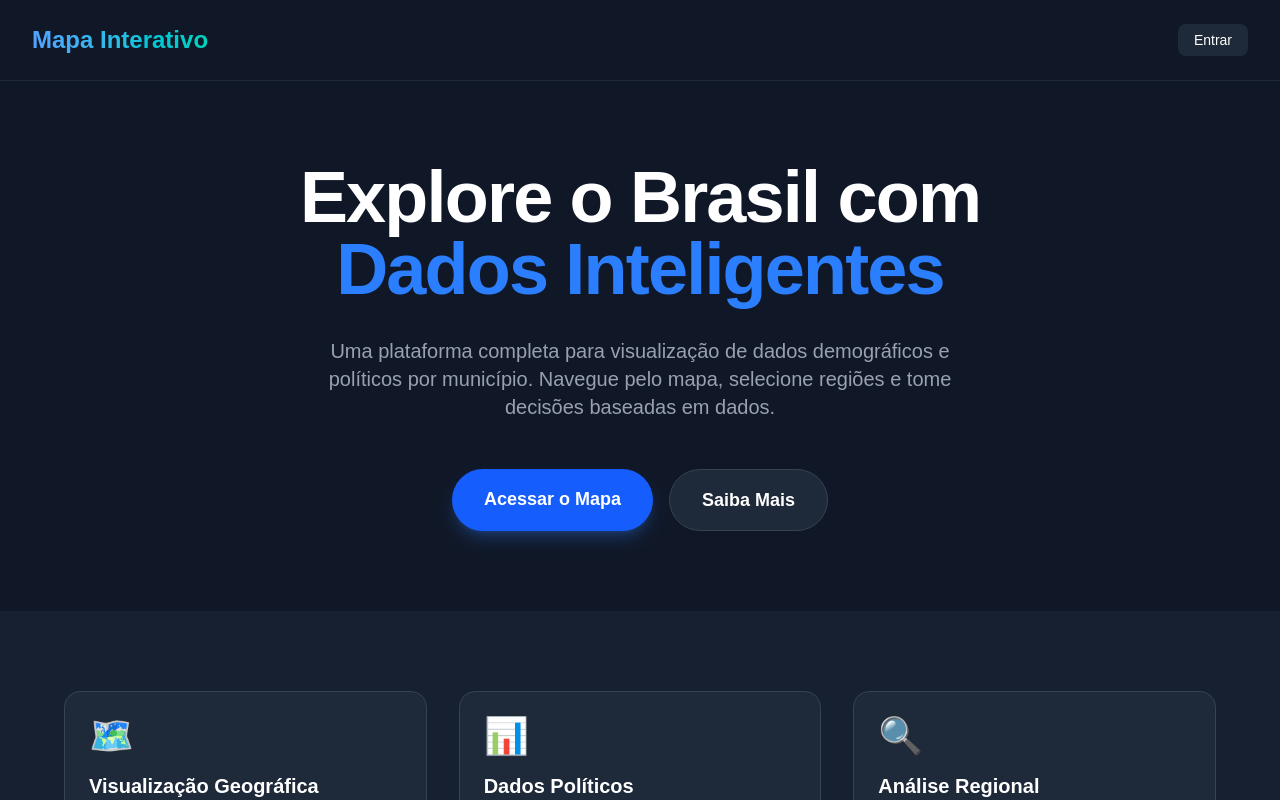
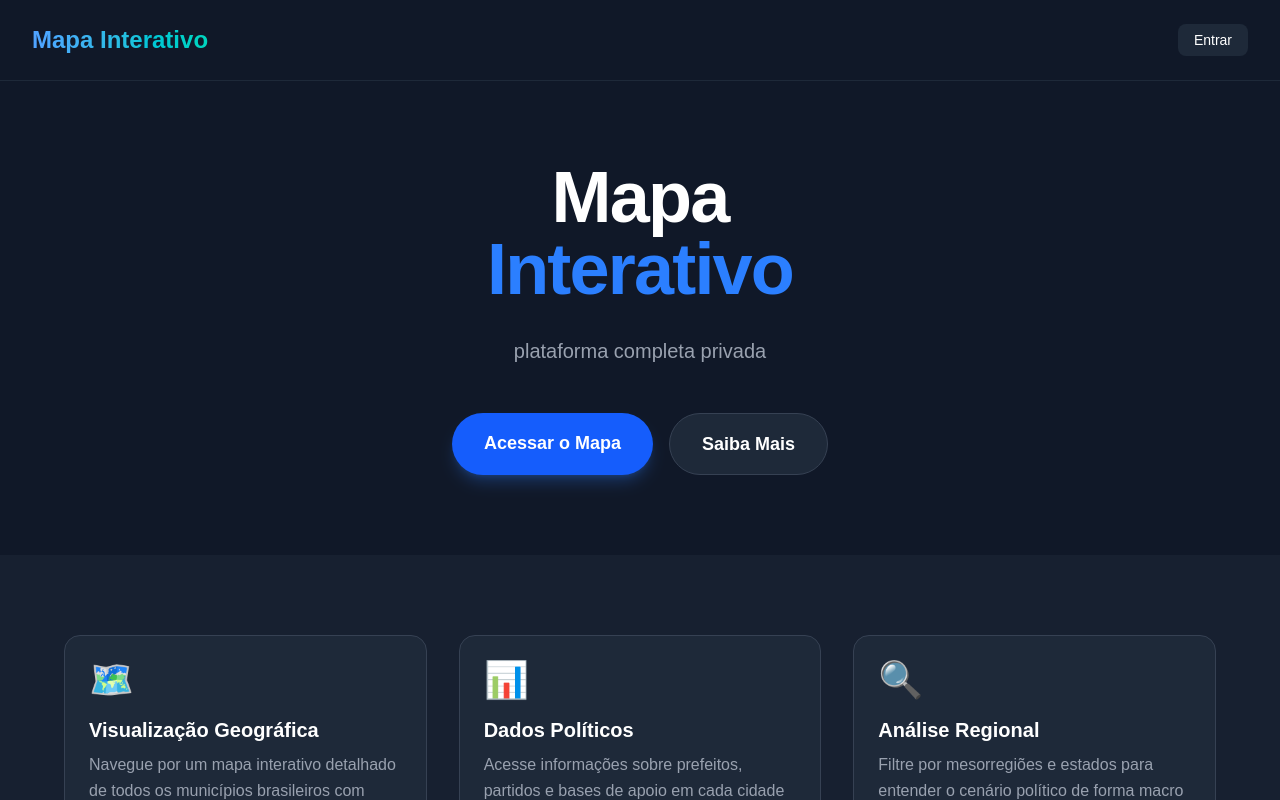
Before and after one commit to tago-dev/mapa-interativo, a Next.js app: page / in a window 1280 px wide. Shown: the top 800 px of the page. Built offline with nearby package versions, Linux system fonts and the light colour scheme.

Commit message:
refactor: atualizar título e descrição da seção principal para melhor clareza

```diff
--- a/src/app/page.tsx
+++ b/src/app/page.tsx
@@ -22,12 +22,11 @@ export default function Home() {
       <main className="flex-1 flex flex-col items-center justify-center text-center px-4 py-20">
         <div className="max-w-3xl space-y-8">
           <h1 className="text-5xl md:text-7xl font-extrabold tracking-tight">
-            Explore o Brasil com <br />
-            <span className="text-blue-500">Dados Inteligentes</span>
+            Mapa <br />
+            <span className="text-blue-500">Interativo</span>
           </h1>
           <p className="text-xl text-gray-400 max-w-2xl mx-auto">
-            Uma plataforma completa para visualização de dados demográficos e políticos por município.
-            Navegue pelo mapa, selecione regiões e tome decisões baseadas em dados.
+            plataforma completa privada
           </p>
 
           <div className="flex flex-col sm:flex-row gap-4 justify-center pt-4">
```
